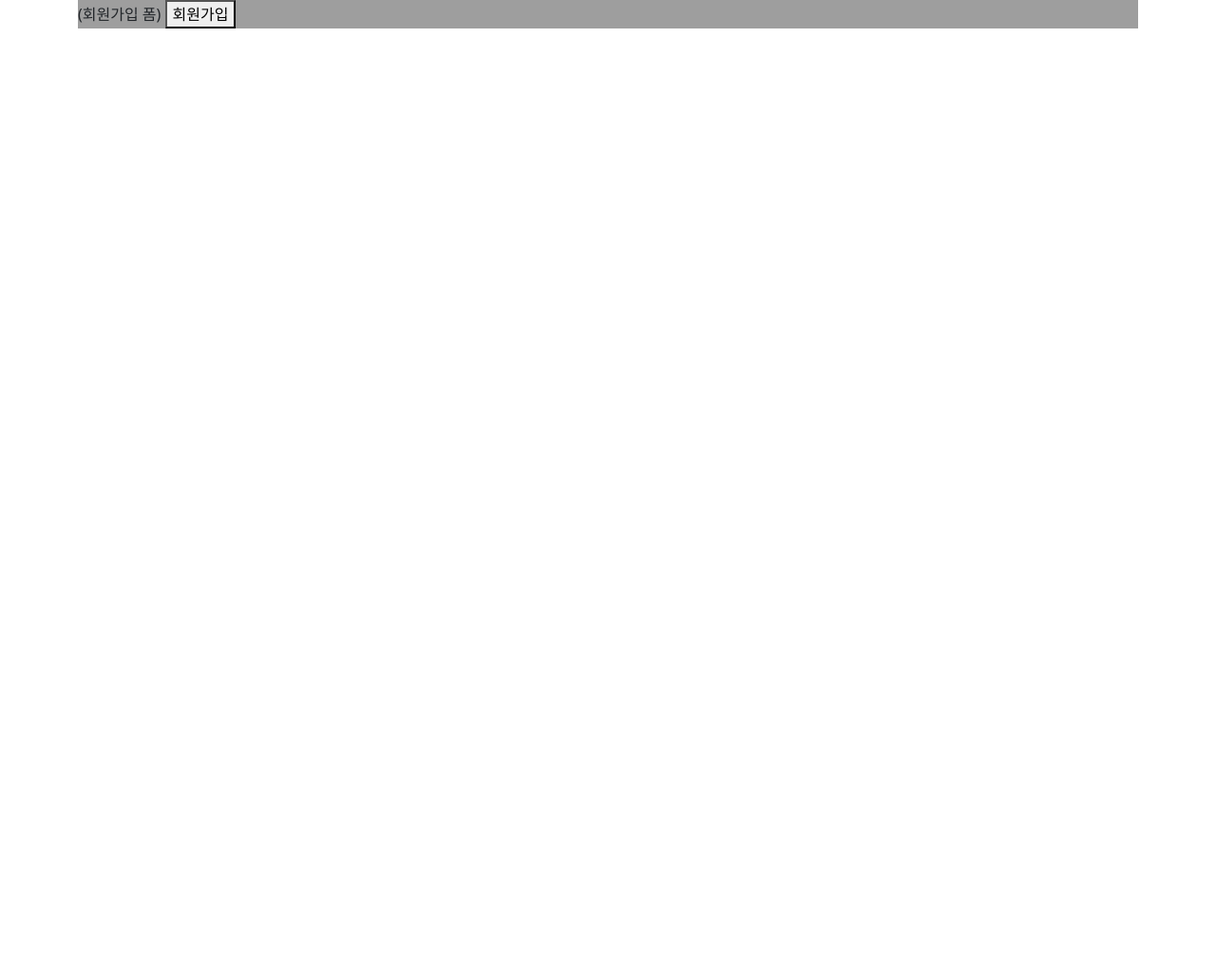
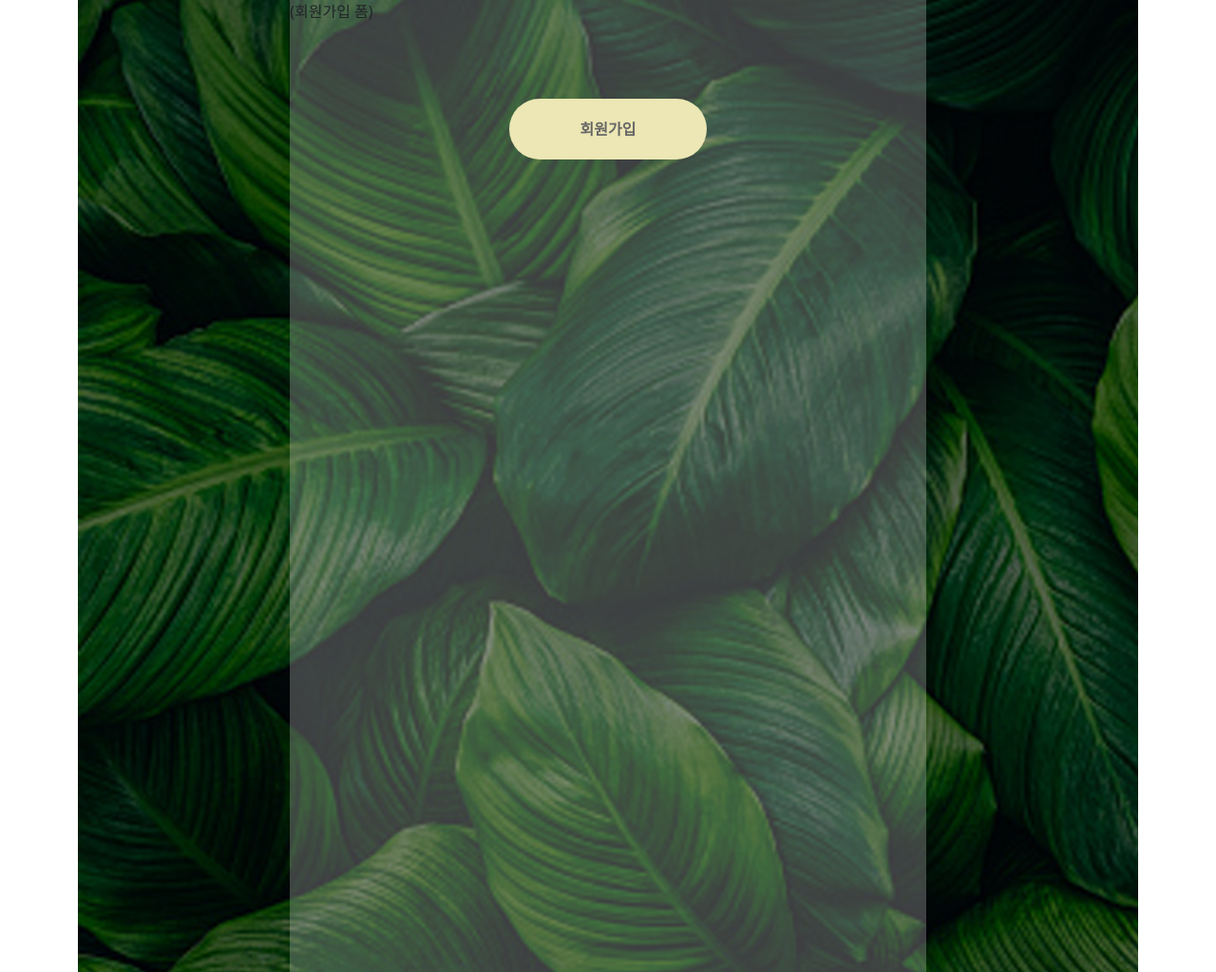
Before and after one commit to jsy78/SEMI-PJT-1122, a Django app: template accounts/templates/accounts/signup.html in a window 1280 px wide. Shown: the whole page at 95% size. Before the commit the page ends 30 px from the top, so only its background shows below. Run offline with Django 3.2, Linux system fonts and the light colour scheme; the template is opened without the code that fills it, so the values that code supplies are empty; some libraries are stand-ins or nearby versions; grey boxes are pictures that could not be loaded.

Commit message:
feat: accounts/templates 추가

```diff
--- a/accounts/static/accounts/css/signup.css
+++ b/accounts/static/accounts/css/signup.css
@@ -1,5 +1,32 @@
 @charset "UTF-8";
 
+/* 배경 사진 */
 .background {
-    background-image: url('https://www.hdwallpapers.in/download/closeup_view_of_green_plant_leaves_hd_green_aesthetic-1920x1080.jpg');
+    background-image: url('../images/background.jpg');
+    background-size: cover;
+    height: 1024px;
+    width: 100%;
 }
+
+.bg-effect {
+    background-color: rgba(217, 217, 217, 0.28);
+    height: 100%;
+    margin: auto;
+    width: 60%;
+}
+
+
+/* 회원가입 버튼 */
+.signup-button {
+    align-items: center;
+    background-color: #ECE7B4;
+    border: none;
+    border-radius: 20rem;
+    color: #666666;
+    display: flex;
+    font-weight: 600;
+    height: 4rem;
+    justify-content: center;
+    margin: 5rem auto;
+    width: 13rem;
+}
--- a/accounts/templates/accounts/signup.html
+++ b/accounts/templates/accounts/signup.html
@@ -4,11 +4,15 @@
 {% load static %}
 
 {% block css %}
-<link rel="stylesheet" href="static/accounts/css/signup.css">
+<link rel="stylesheet" href="{% static 'accounts/css/signup.css' %}">
 {% endblock css %}
+
 {% block content %}
 <div class="background">
-    (회원가입 폼)
-    <button type="submit">회원가입</button>
+    <div class="bg-effect">
+        <form action="" class="signup-form">(회원가입 폼)
+            <button type="submit" class="signup-button">회원가입</button>
+        </form>
+    </div>
 </div>
 {% endblock content %}
```
Also changed, not shown: accounts/static/accounts/css/login.css (+42 -1 lines), accounts/templates/accounts/login.html (+8 -4 lines), accounts/static/accounts/images/background.jpg (added).
